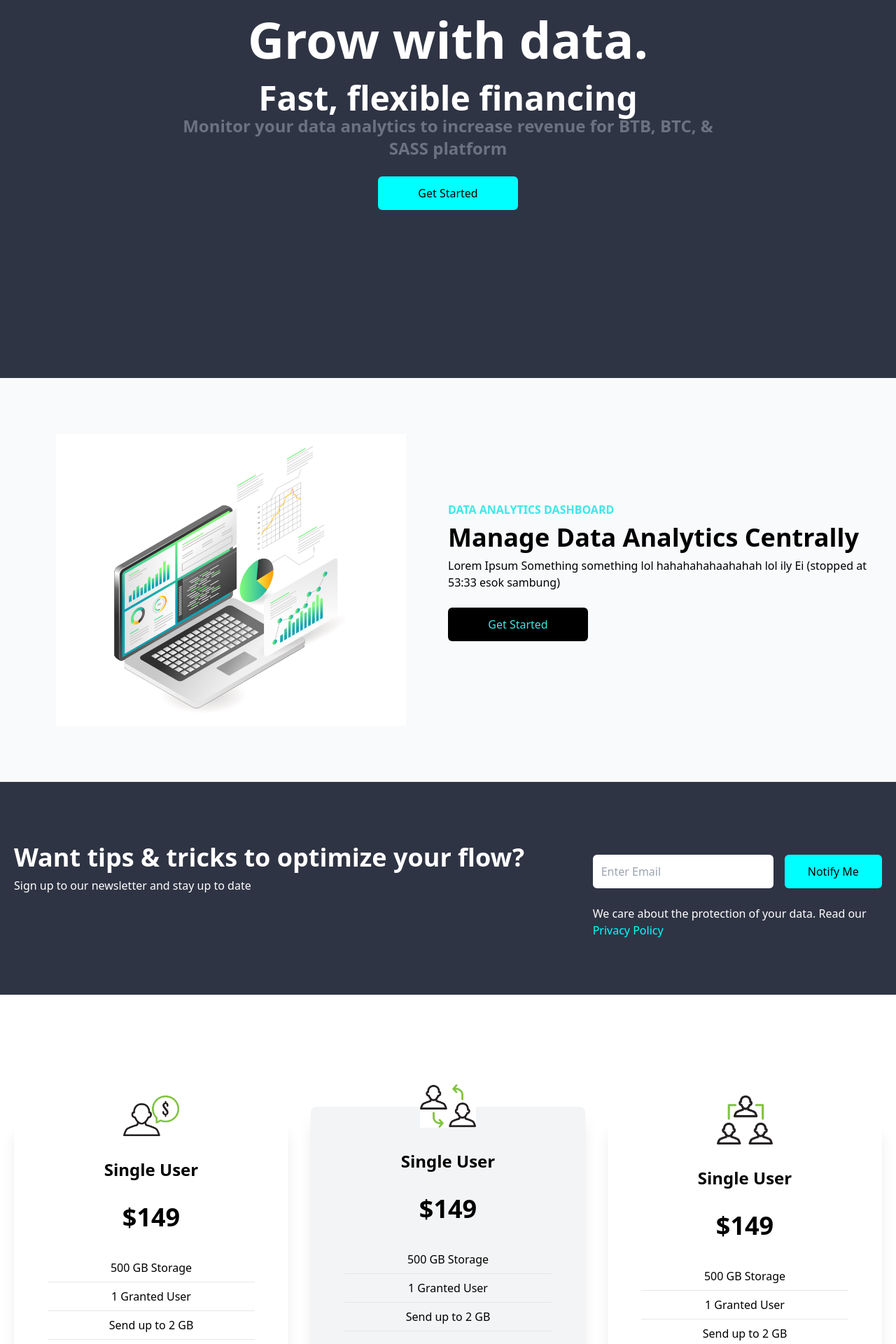
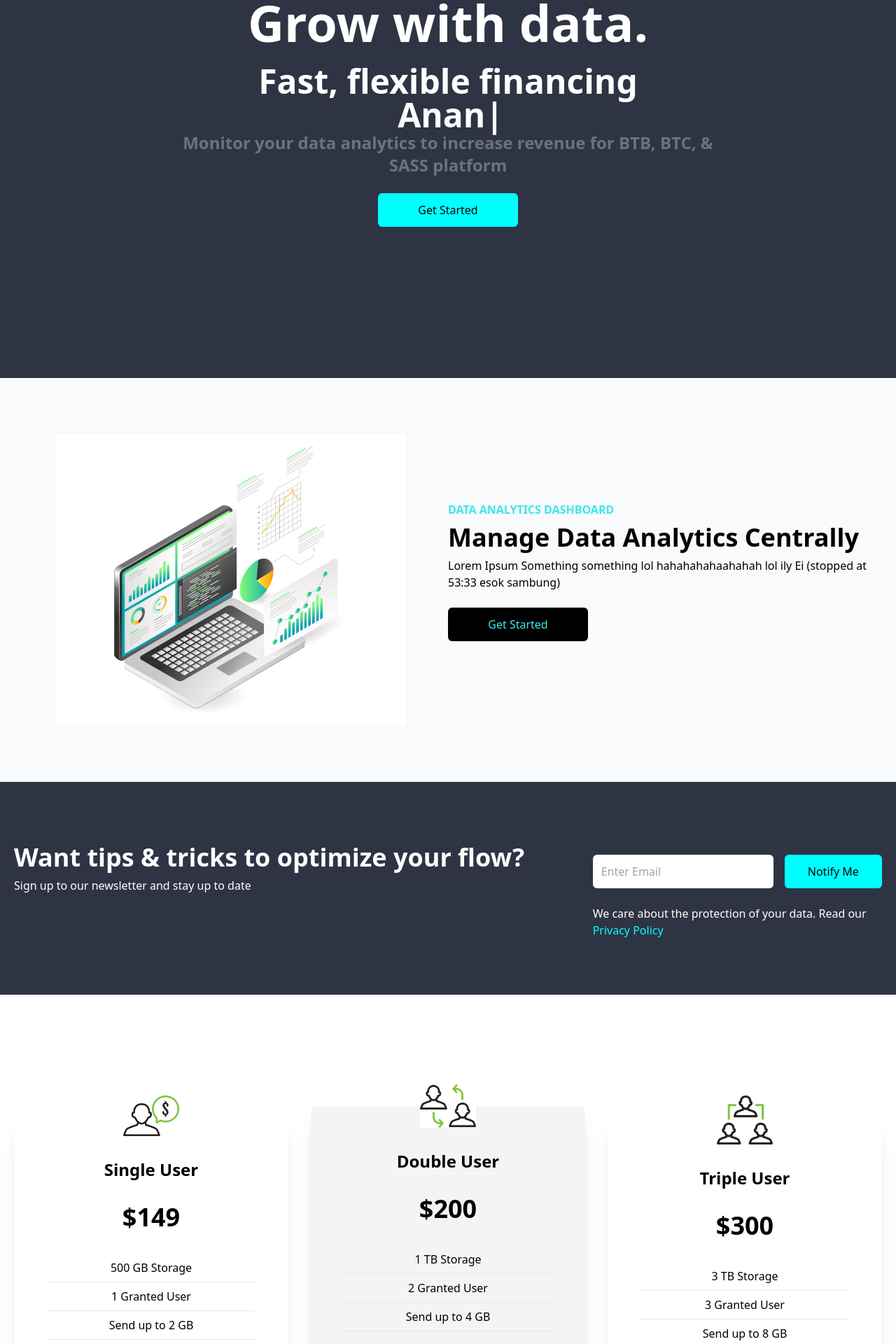
Before and after one commit to hakimisch/bank-modern-app, a React (Create React App) app: page / in a window 1280 px wide. Shown: the part 260-2180 px from the top of the page at 70% size. Built offline with nearby package versions, Linux system fonts and the light colour scheme.

Commit message:
Added reacted npm package to hero component

```diff
--- a/src/components/Cards.jsx
+++ b/src/components/Cards.jsx
@@ -20,23 +20,23 @@ const Cards = () => {
                 </div>
                 <div className="w-full shadow-xl bg-gray-100 flex flex-col p-4 md:my-0 my-8 rounded-lg hover:scale-105 duration-300">
                     <img className="w-20 mx-auto mt-[-3rem] bg-white" src={Double} alt="/" />
-                    <h2 className="text-2xl font-bold text-center py-8" >Single User</h2>
-                    <p className="text-center text-4xl font-bold" >$149</p>
+                    <h2 className="text-2xl font-bold text-center py-8" >Double User</h2>
+                    <p className="text-center text-4xl font-bold" >$200</p>
                     <div className="text-center font-medium" >
-                        <p className="py-2 border-b mx-8 mt-8">500 GB Storage</p>
-                        <p className="py-2 border-b mx-8">1 Granted User</p>
-                        <p className="py-2 border-b mx-8">Send up to 2 GB</p>
+                        <p className="py-2 border-b mx-8 mt-8">1 TB Storage</p>
+                        <p className="py-2 border-b mx-8">2 Granted User</p>
+                        <p className="py-2 border-b mx-8">Send up to 4 GB</p>
                     </div>
                     <button className="bg-[black] w-[200px] rounded-md font-medium my-6 mx-auto py-3 text-[cyan]">Start Trial</button>
                 </div>
                 <div className="w-full shadow-xl flex flex-col p-4 my-4 rounded-lg hover:scale-105 duration-300">
                     <img className="w-20 mx-auto mt-[-3rem] bg-transparent" src={Triple} alt="/" />
-                    <h2 className="text-2xl font-bold text-center py-8" >Single User</h2>
-                    <p className="text-center text-4xl font-bold" >$149</p>
+                    <h2 className="text-2xl font-bold text-center py-8" >Triple User</h2>
+                    <p className="text-center text-4xl font-bold" >$300</p>
                     <div className="text-center font-medium" >
-                        <p className="py-2 border-b mx-8 mt-8">500 GB Storage</p>
-                        <p className="py-2 border-b mx-8">1 Granted User</p>
-                        <p className="py-2 border-b mx-8">Send up to 2 GB</p>
+                        <p className="py-2 border-b mx-8 mt-8">3 TB Storage</p>
+                        <p className="py-2 border-b mx-8">3 Granted User</p>
+                        <p className="py-2 border-b mx-8">Send up to 8 GB</p>
                     </div>
                     <button className="bg-[cyan] w-[200px] rounded-md font-medium my-6 mx-auto py-3 text-black">Start Trial</button>
                 </div>
--- a/src/components/Hero.jsx
+++ b/src/components/Hero.jsx
@@ -1,4 +1,5 @@
 import React from "react";
+import Typed from "react-typed";
 
 const Hero = () => {
     return (
@@ -11,6 +12,11 @@ const Hero = () => {
                 <div>
                     <p className="md:text-5xl sm:text-4xl text-xl font-bold">
                         Fast, flexible financing</p>
+                    <Typed
+                    className="md:text-5xl sm:text-4xl text-xl font-bold pl-2"
+                     strings={['Banan','Bananan','Anan']}
+                     typeSpeed={120}
+                     backSpeed={140} loop/>
                 </div>
                 <p className="md:text-2xl text-xl font-bold text-gray-500">
                     Monitor your data analytics to increase revenue for BTB, BTC, & SASS platform</p>
```
